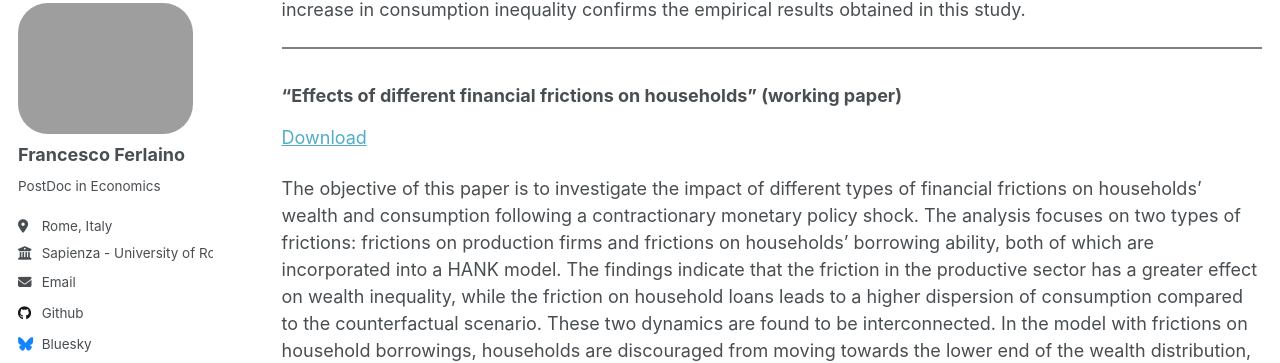
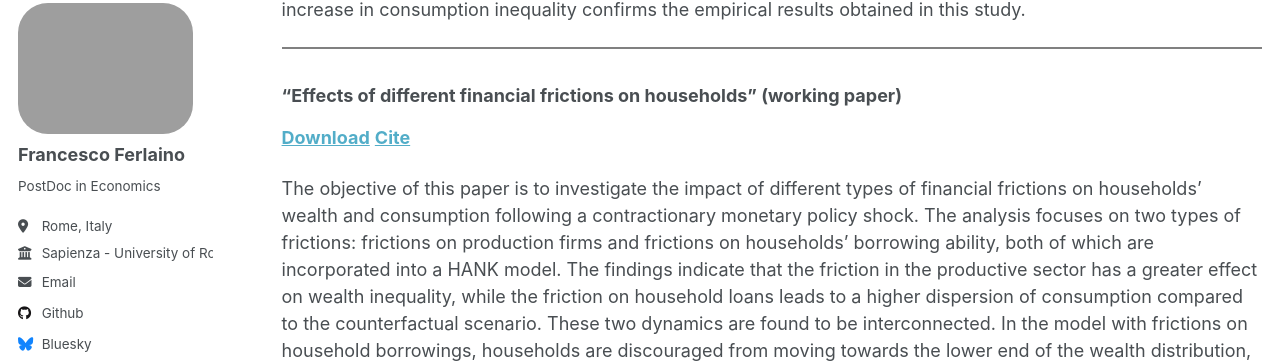
Before and after one commit to fraferla/fraferla.github.io, a Jekyll site: the page built from _pages/research.md, in a window 1280 px wide and 900 px high, scrolled down 449 px. Shown: the part 133-496 px from the top of the window. Built offline with Jekyll 4.4.1, drawn with Linux system fonts in a browser that asks for light colours.

Commit message:
cite_update

```diff
--- a/_pages/research.md
+++ b/_pages/research.md
@@ -9,7 +9,7 @@ author_profile: true
 
 ### "Does the Financial Accelerator accelerate inequalities?" (CefES-DEMS Working Paper No. 538)
 
-[Download](https://papers.ssrn.com/sol3/papers.cfm?abstract_id=4845237) [Cite](http://fraferla.github.io/files/cite/Ferlaino_2024.bib)
+[**Download**](https://papers.ssrn.com/sol3/papers.cfm?abstract_id=4845237) [**Cite**](http://fraferla.github.io/files/cite/Ferlaino_2024.bib)
 
 This study examines the redistribution effects of a conventional monetary policy shock among households in the presence of production-side financial frictions. A Heterogeneous Agents New Keynesian model featuring a financial accelerator is built after empirical evidence for consumption inequality. The results show that the presence of financial frictions significantly increases the magnitude of the Gini coefficient of wealth and other wealth inequality measures after contractionary monetary policy, compared to a scenario in which such frictions are inactive,  proving that firms’ financial characteristics affect household wealth inequality. Consumption dynamics are also affected: financial frictions have a significant impact on how households consume and save after a monetary contraction, because they rely differently on labor income to smooth consumption. The relative increase in consumption inequality confirms the empirical results obtained in this study.
 
@@ -17,6 +17,7 @@ This study examines the redistribution effects of a conventional monetary policy
 
 ### "Effects of different financial frictions on households" (working paper)
 
-[Download](http://fraferla.github.io/files/Ferlaino_2024_Effects_of_different_financial_frictions_on_households.pdf)
+[**Download**](http://fraferla.github.io/files/Ferlaino_2024_Effects_of_different_financial_frictions_on_households.pdf)
+[**Cite**](http://fraferla.github.io/files/cite/Ferlaino_2024a.bib)
 
 The objective of this paper is to investigate the impact of different types of financial frictions on households' wealth and consumption following a contractionary monetary policy shock. The analysis focuses on two types of frictions: frictions on production firms and frictions on households' borrowing ability, both of which are incorporated into a HANK model. The findings indicate that the friction in the productive sector has a greater effect on wealth inequality, while the friction on household loans leads to a higher dispersion of consumption compared to the counterfactual scenario. These two dynamics are found to be interconnected. In the model with frictions on household borrowings, households are discouraged from moving towards the lower end of the wealth distribution, resulting in reduced borrowing and consequently lower consumption capacity. Conversely, when there is an active friction on the production side of the economy, more households are pushed towards the lower end of the distribution. This fluctuation increases the Gini index of wealth, but at the same time enables greater economy-wide consumption smoothing, thereby reducing consumption inequality compared to the previous case.
```
Also changed, not shown: files/cite/Ferlaino_2024a.bib (added, +10 -0 lines), 2 other files.
